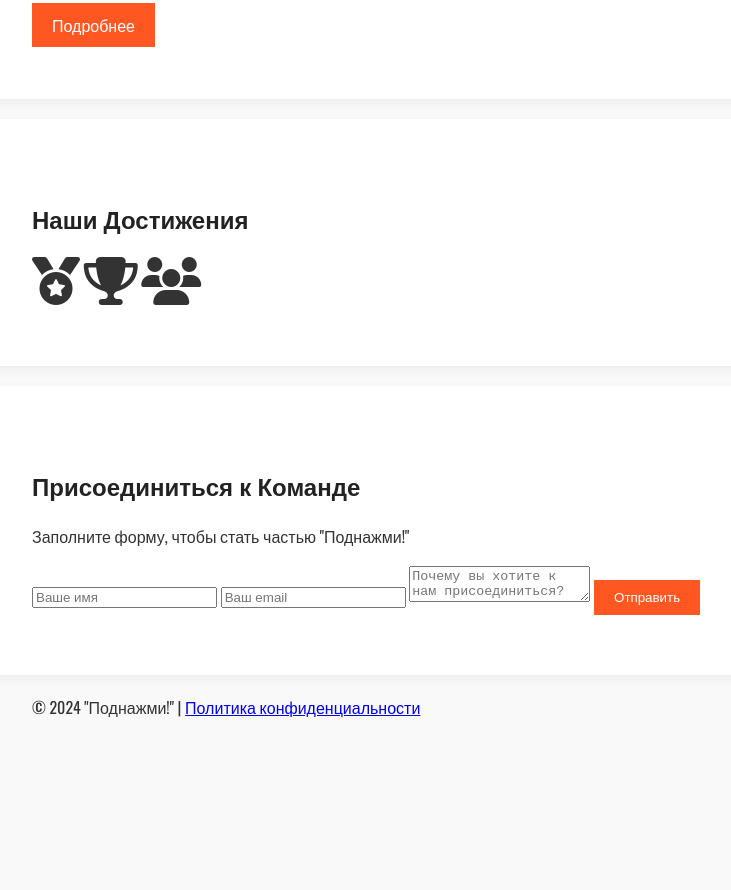
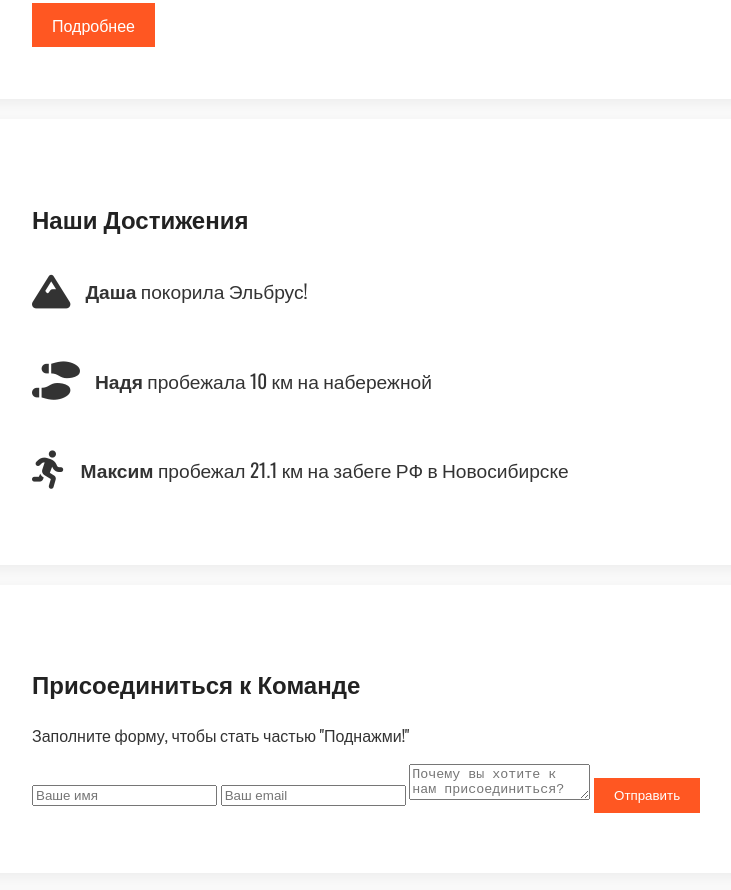
Before and after one commit to MaximMerkul/podnazhmi-site, a plain HTML site: page index.html in a window 1280 px wide. Shown: the part 1245-2135 px from the top of the page, without its empty margins (58-789 px from the left). Before the commit the page ends 1981 px from the top, so only its background shows below. Drawn offline with nearby package versions, Linux system fonts and the light colour scheme.

Commit message:
Add files via upload

```diff
--- a/index.html
+++ b/index.html
@@ -63,16 +63,27 @@
     </div>
   </section>
 
-  <section id="achievements">
-    <div class="container">
-      <h2>Наши Достижения</h2>
-      <div class="achievement-grid">
-        <i class="fas fa-medal fa-3x"></i>
-        <i class="fas fa-trophy fa-3x"></i>
-        <i class="fas fa-users fa-3x"></i>
+
+<section id="achievements">
+  <div class="container">
+    <h2>Наши Достижения</h2>
+    <div class="achievement-list">
+      <div class="achievement-item">
+        <i class="fas fa-mountain fa-2x"></i>
+        <p><strong>Даша</strong> покорила Эльбрус!</p>
+      </div>
+      <div class="achievement-item">
+        <i class="fas fa-shoe-prints fa-2x"></i>
+        <p><strong>Надя</strong> пробежала 10 км на набережной</p>
+      </div>
+      <div class="achievement-item">
+        <i class="fas fa-running fa-2x"></i>
+        <p><strong>Максим</strong> пробежал 21.1 км на забеге РФ в Новосибирске</p>
       </div>
     </div>
-  </section>
+  </div>
+</section>
+
 
   <section id="join">
     <div class="container">
--- a/style.css
+++ b/style.css
@@ -66,3 +66,16 @@ nav {
 #toTop:hover {
   background: #e64a19;
 }
+
+
+.achievement-list {
+  display: flex;
+  flex-direction: column;
+  gap: 20px;
+}
+.achievement-item {
+  display: flex;
+  align-items: center;
+  gap: 15px;
+  font-size: 1.2rem;
+}
```
